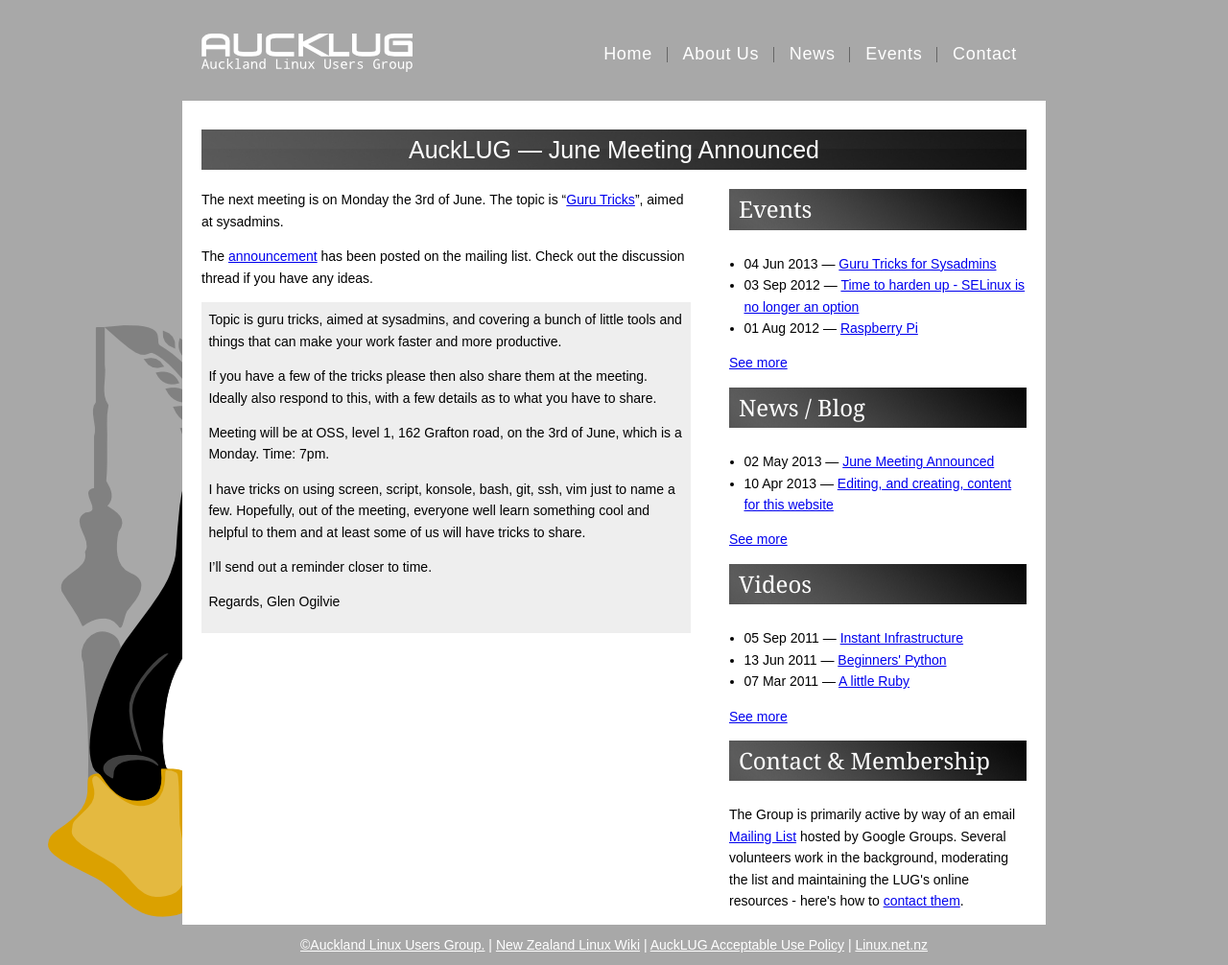
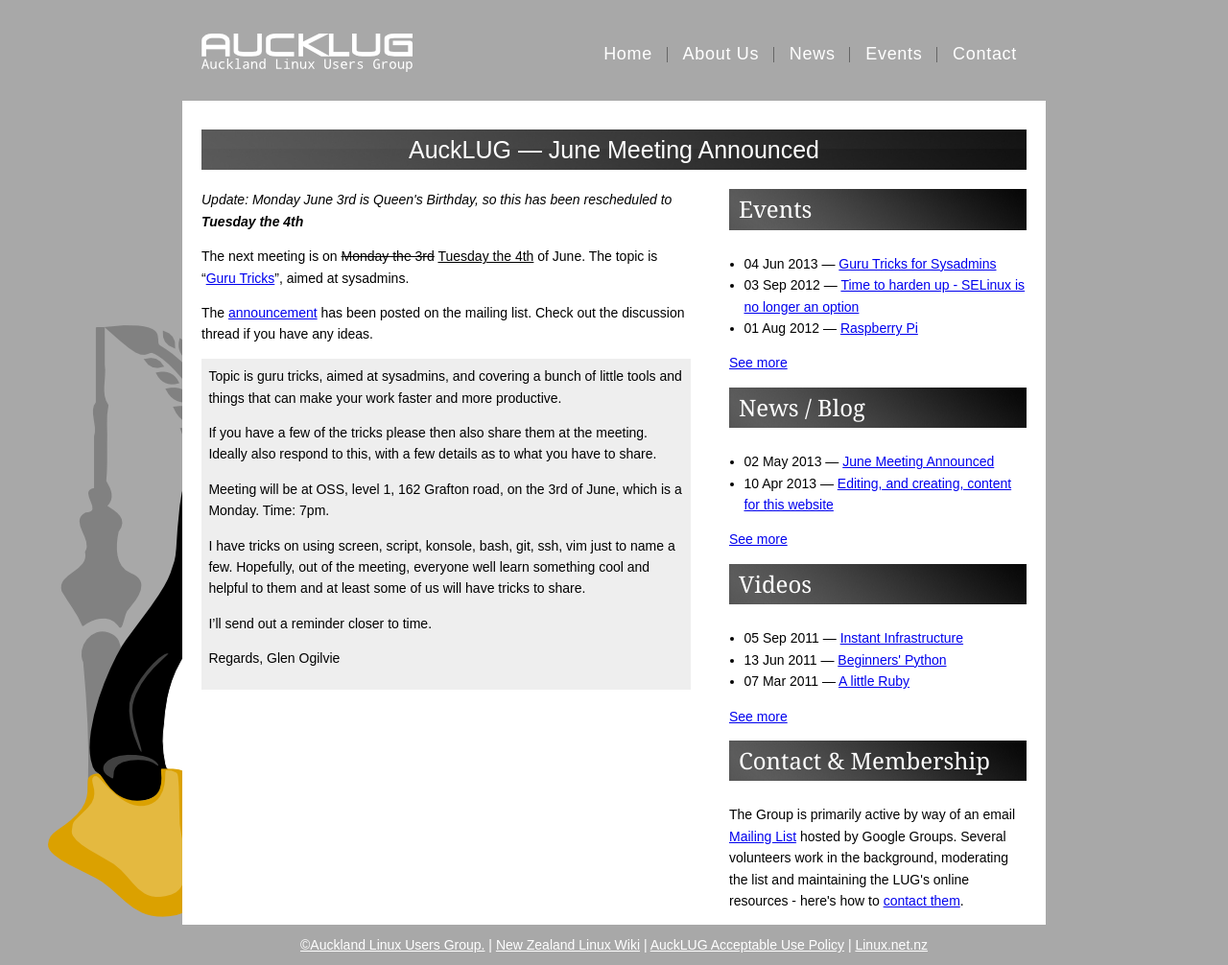
Before and after one commit to aucklug/aucklug.github.com, a Jekyll site: the page built from _posts/2013-05-02-june-meeting.md, in a window 1280 px wide. Shown: the whole page at 96% size. Built offline with Jekyll 4.4.1, drawn with Linux system fonts in a browser that asks for light colours.

Commit message:
Updated announcement post with new date and updated front page for 2013

```diff
--- a/_posts/2013-05-02-june-meeting.md
+++ b/_posts/2013-05-02-june-meeting.md
@@ -3,7 +3,9 @@ title: June Meeting Announced
 layout: post
 ---
 
-The next meeting is on Monday the 3rd of June. The topic is "<a href="/2013/06/03/guru-tricks.html">Guru Tricks</a>", aimed at sysadmins.
+<p><em>Update: Monday June 3rd is Queen's Birthday, so this has been rescheduled to <strong>Tuesday the 4th</strong></em></p>
+
+The next meeting is on <del>Monday the 3rd</del> <ins>Tuesday the 4th</ins> of June. The topic is "<a href="/2013/06/04/guru-tricks.html">Guru Tricks</a>", aimed at sysadmins.
 
 The <a href="https://groups.google.com/d/topic/aucklug/9Q8H1YV9Vng/discussion">announcement</a> has been posted on the mailing list. Check out the discussion thread if you have any ideas.
 
--- a/index.html
+++ b/index.html
@@ -5,7 +5,8 @@ title: Home
 
 <h1>Welcome!</h1>
 
-<p><strong>Auckland LUG arrangements have changed! For happenings in late 2011 and early 2012, please <a href="changes2012.html">look here</a>. :-)</strong></p>
+<p><strong>Looking for meetings?  The latest meeting details should be posted in the <a href="/events.html">events</a> section of the  sidebar, and meeting information is always posted on the <a href="https://groups.google.com/group/aucklug">mailing list</a></strong></p>
+
 <p>The Auckland Linux Users Group is a community of Linux enthusiasts from Auckland, New Zealand. Our mission is to:</p>
 
 <ul>
```
